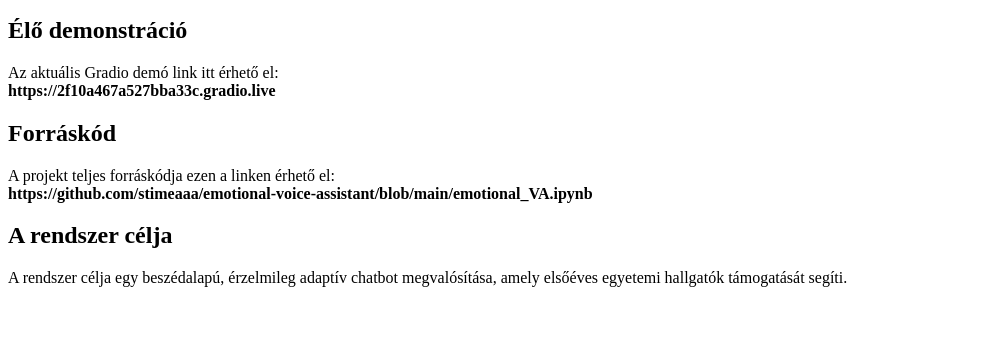
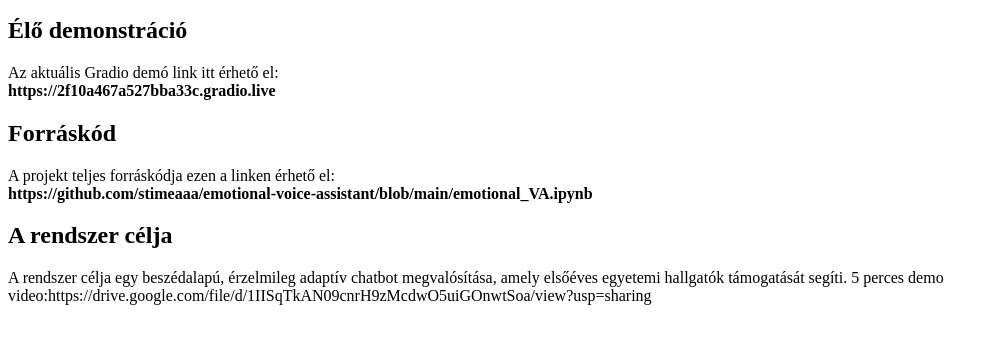
Before and after one commit to stimeaaa/emotional-voice-assistant, a plain HTML site: page index.html in a window 1280 px wide. Shown: the part 101-444 px from the top of the page, without its empty margins (0-998 px from the left). Drawn offline with Linux system fonts and the light colour scheme.

Commit message:
Add demo video link to index.html

```diff
--- a/index.html
+++ b/index.html
@@ -28,6 +28,7 @@ A projekt teljes forráskódja ezen a linken érhető el:<br>
 <p>
 A rendszer célja egy beszédalapú, érzelmileg adaptív chatbot megvalósítása,
 amely elsőéves egyetemi hallgatók támogatását segíti.
+5 perces demo video:https://drive.google.com/file/d/1IISqTkAN09cnrH9zMcdwO5uiGOnwtSoa/view?usp=sharing
 </p>
 
 </body>
```
